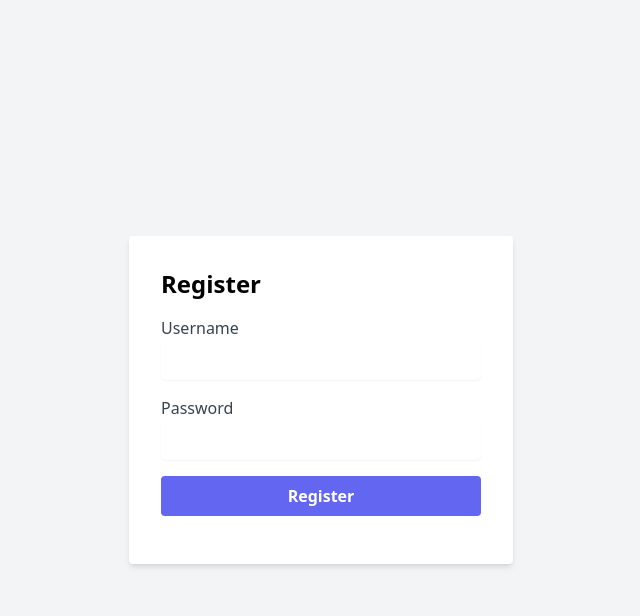
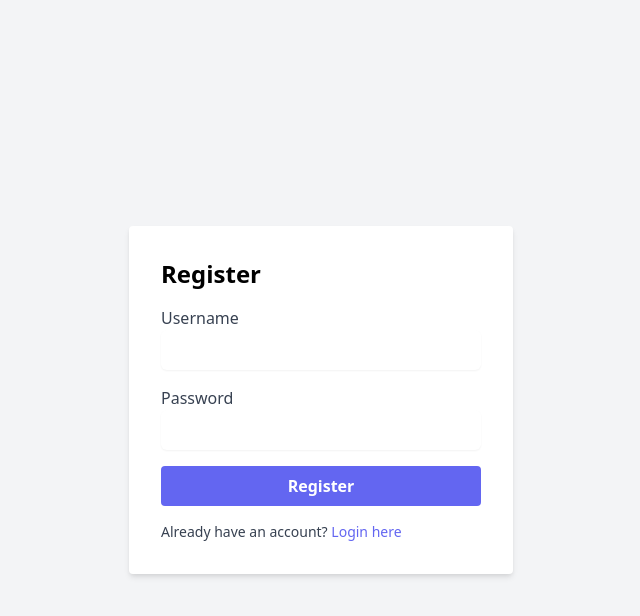
Before and after one commit to thejgdt/NativeCMS, a PHP site: page /register.php in a window 1280 px wide. Shown: the top 616 px of the page, without its empty margins (319-959 px from the left). Run offline with PHP 8.4, Linux system fonts and the light colour scheme.

Commit message:
feat: add account login option

```diff
--- a/register.php
+++ b/register.php
@@ -48,6 +48,7 @@ if ($_SERVER["REQUEST_METHOD"] == "POST") {
                 <input type="submit" value="Register" class="w-full bg-indigo-500 text-white font-semibold px-4 py-2 rounded hover:bg-indigo-600">
             </div>
         </form>
+        <p class="text-gray-700 text-sm">Already have an account? <a href="login.php" class="text-indigo-500 hover:underline">Login here</a></p>
     </div>
 </body>
 
```
